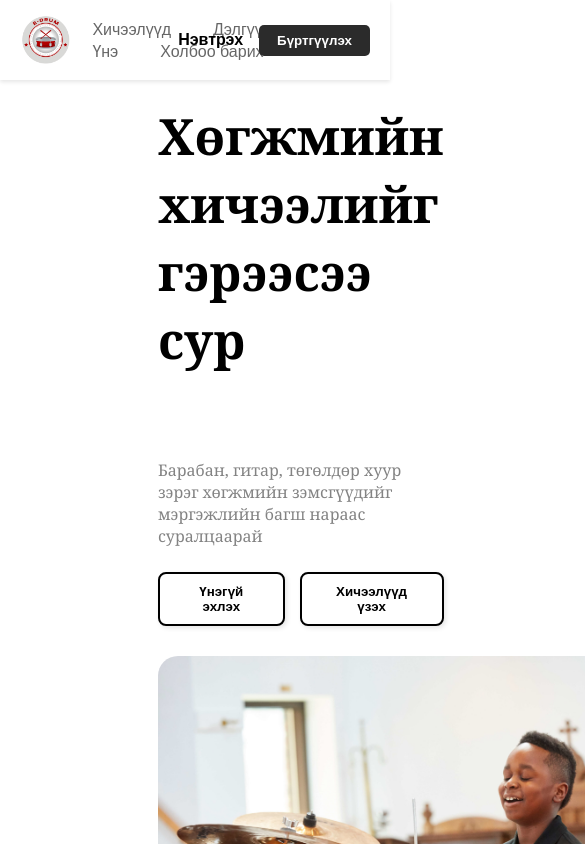
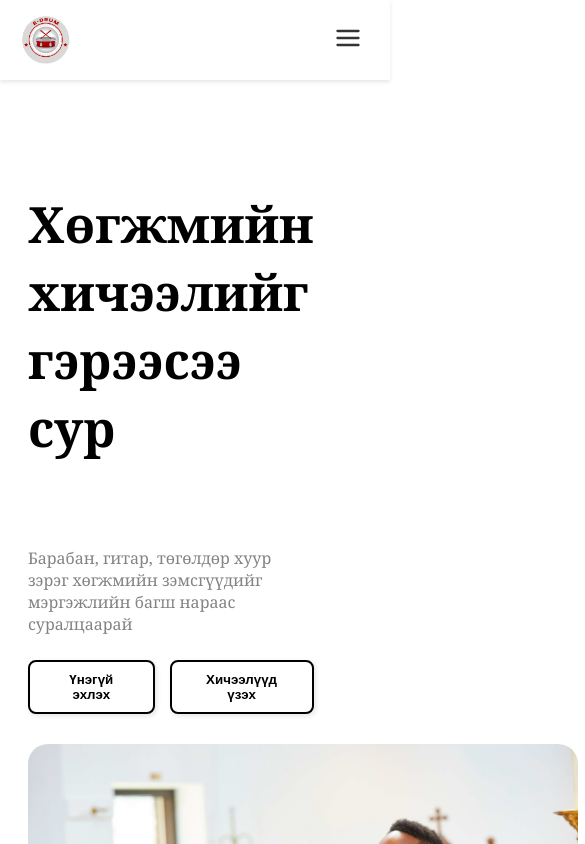
Before and after one commit to Tuguldur666/frontend, a React (Vite) app: page / in a window 390 px wide. Shown: the top 844 px of the page, 585 px wide, since content can reach past the window. Built offline with nearby package versions, Linux system fonts and the light colour scheme.

Commit message:
homepage responsive

```diff
--- a/src/components/Header.jsx
+++ b/src/components/Header.jsx
@@ -1,11 +1,13 @@
 import React, { useState, useEffect } from "react";
-import { useLocation, useNavigate, Link } from "react-router-dom";
+import { useLocation, useNavigate } from "react-router-dom";
+import { FiMenu, FiX } from "react-icons/fi"; // react-icons package for icons
 
-function Header(onScrollToFooter) {
+function Header() {
   const navigate = useNavigate();
   const location = useLocation();
   const [showHeader, setShowHeader] = useState(true);
   const [lastScrollY, setLastScrollY] = useState(0);
+  const [menuOpen, setMenuOpen] = useState(false);
 
   const scrollToFooter = () => {
     const footer = document.querySelector(".footer-main");
@@ -13,13 +15,16 @@ function Header(onScrollToFooter) {
       footer.scrollIntoView({ behavior: "smooth", block: "start" });
     }
   };
+
   const handleContactClick = () => {
+    setMenuOpen(false);
     if (location.pathname === "/") {
       scrollToFooter();
     } else {
       navigate("/", { state: { scrollToFooter: true } });
     }
   };
+
   useEffect(() => {
     const handleScroll = () => {
       const secondHero = document.querySelector(".second-hero");
@@ -51,12 +56,19 @@ function Header(onScrollToFooter) {
     return () => window.removeEventListener("scroll", handleScroll);
   }, [lastScrollY]);
 
+  useEffect(() => {
+    const handleResize = () => {
+      if (window.innerWidth > 1024 && menuOpen) {
+        setMenuOpen(false);
+      }
+    };
+    window.addEventListener("resize", handleResize);
+    return () => window.removeEventListener("resize", handleResize);
+  }, [menuOpen]);
+
   return (
-    <>
     <header
-        className={`navbar ${
-          showHeader ? "header--visible" : "header--hidden"
-        }`}
+      className={`navbar ${showHeader ? "header--visible" : "header--hidden"}`}
     >
       <div
         className="logoo"
@@ -66,6 +78,7 @@ function Header(onScrollToFooter) {
           } else {
             navigate("/", { state: { scrollToTop: true } });
           }
+          setMenuOpen(false);
         }}
       >
         <img
@@ -75,33 +88,35 @@ function Header(onScrollToFooter) {
         />
       </div>
 
-        <nav className="nav-buttons">
-          <button className="nav-btn" onClick={() => navigate("/subject")}>
+      <div className="hamburger-icon" onClick={() => setMenuOpen(!menuOpen)}>
+        {menuOpen ? <FiX size={28} /> : <FiMenu size={28} />}
+      </div>
+
+      <nav className={`nav-buttons ${menuOpen ? "nav-open" : ""}`}>
+        <button className="nav-btn" onClick={() => { setMenuOpen(false); navigate("/subject"); }}>
           Хичээлүүд
         </button>
-          <button className="nav-btn" onClick={() => navigate("/shop")}>
+        <button className="nav-btn" onClick={() => { setMenuOpen(false); navigate("/shop"); }}>
           Дэлгүүр
         </button>
-
-          <button className="nav-btn">Үнэ</button>
+        <button className="nav-btn" onClick={() => setMenuOpen(false)}>Үнэ</button>
         <button className="nav-btn" onClick={handleContactClick}>
           Холбоо барих
         </button>
       </nav>
 
-        <div className="auth-buttons">
-          <button className="loginn-btn" onClick={() => navigate("/login")}>
+      <div className={`auth-buttons ${menuOpen ? "nav-open" : ""}`}>
+        <button className="loginn-btn" onClick={() => { setMenuOpen(false); navigate("/login"); }}>
           Нэвтрэх
         </button>
         <button
           className="registerr-btn"
-            onClick={() => navigate("/register")}
+          onClick={() => { setMenuOpen(false); navigate("/register"); }}
         >
           Бүртгүүлэх
         </button>
       </div>
     </header>
-    </>
   );
 }
 
--- a/src/css/Home.css
+++ b/src/css/Home.css
@@ -24,9 +24,8 @@
   display: flex;
   align-items: center;
   font-family: "Segoe UI", Tahoma, Geneva, Verdana, sans-serif;
-    /* width: 200px; */
-    /* margin-left: 70px; */
-
+  /* width: 200px; */
+  /* margin-left: 70px; */
 }
 .logo-img {
   width: 100px;
@@ -44,8 +43,7 @@
   /* margin: 30px; */
 }
 .nav-buttons {
-  margin-right: -130px;
-
+  margin-right: -100px;
 }
 .nav-btn:hover {
   color: #000000;
@@ -91,7 +89,6 @@
   font-weight: bold;
   cursor: pointer;
 }
-
 
 .hero {
   display: flex;
@@ -282,7 +279,6 @@
   background-color: #ddd;
 }
 
-
 .footer {
   background-color: #f9f9f9;
   padding: 60px 150px 30px 150px;
@@ -374,3 +370,87 @@
   border-top: 1px solid #ccc;
   margin: 10px 0;
 }
+
+.hamburger-icon {
+  display: none;
+  cursor: pointer;
+  color: #333;
+  padding: 8px;
+}
+
+.nav-buttons,
+.auth-buttons {
+  display: flex;
+  align-items: center;
+}
+
+@media (max-width: 1024px) {
+  .navbar {
+    flex-wrap: nowrap;
+    height: 80px;
+    padding: 0 20px;
+    position: fixed;
+    top: 0;
+    left: 0;
+    right: 0;
+    z-index: 1000;
+  }
+
+  .hamburger-icon {
+    display: block;
+    margin-left: auto;
+    cursor: pointer;
+    color: #333;
+    padding: 8px;
+    z-index: 1100;
+  }
+
+  .nav-buttons {
+    margin-right: 0;
+  }
+
+  .nav-buttons,
+  .auth-buttons {
+    position: fixed;
+    top: 80px;
+    left: 0;
+    right: 0;
+    background: white;
+    flex-direction: column;
+    gap: 15px;
+    padding: 20px;
+    box-shadow: 0 4px 8px rgba(0, 0, 0, 0.1);
+    transform: translateY(-200%);
+    opacity: 0;
+    pointer-events: none;
+    transition: transform 0.3s ease, opacity 0.3s ease;
+    z-index: 9999;
+  }
+
+  .nav-buttons.nav-open,
+  .auth-buttons.nav-open {
+    transform: translateY(0);
+    opacity: 1;
+    pointer-events: auto;
+  }
+
+  .nav-buttons .nav-btn,
+  .auth-buttons button {
+    width: 100%;
+    text-align: left;
+    padding: 12px 20px;
+    font-size: 16px;
+  }
+}
+
+@media (min-width: 1025px) {
+  .home-container {
+    padding: 80px 150px 0 150px;
+  }
+}
+
+@media (max-width: 1024px) {
+  .home-container {
+    padding: 80px 20px 0 20px;
+  }
+}
```
Lines whose indentation alone changed are shown as unchanged.
